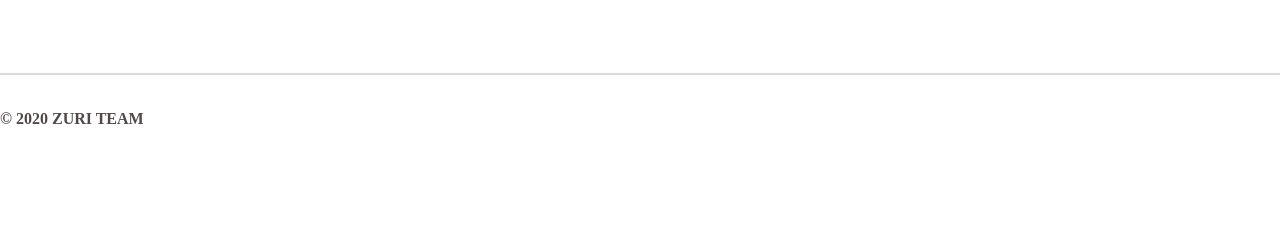
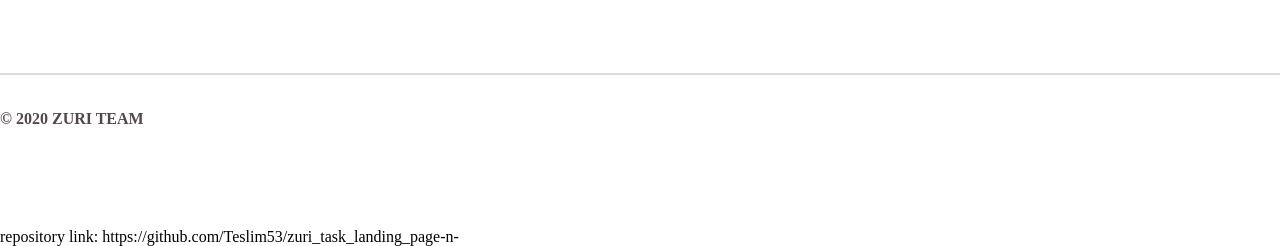
Before and after one commit to Teslim53/zuri_task_landing_page-n-, a plain HTML site: page index.html in a window 1280 px wide. Shown: the part 1325-1571 px from the top of the page. Drawn offline with Linux system fonts and the light colour scheme.

Commit message:
Update index.html

```diff
--- a/index.html
+++ b/index.html
@@ -145,6 +145,7 @@
                 <p> &#169 2020 ZURI TEAM </p>
             </div>
         </footer>
+        <p>repository link: https://github.com/Teslim53/zuri_task_landing_page-n-</p>
 </body>
 </html>
 
```
